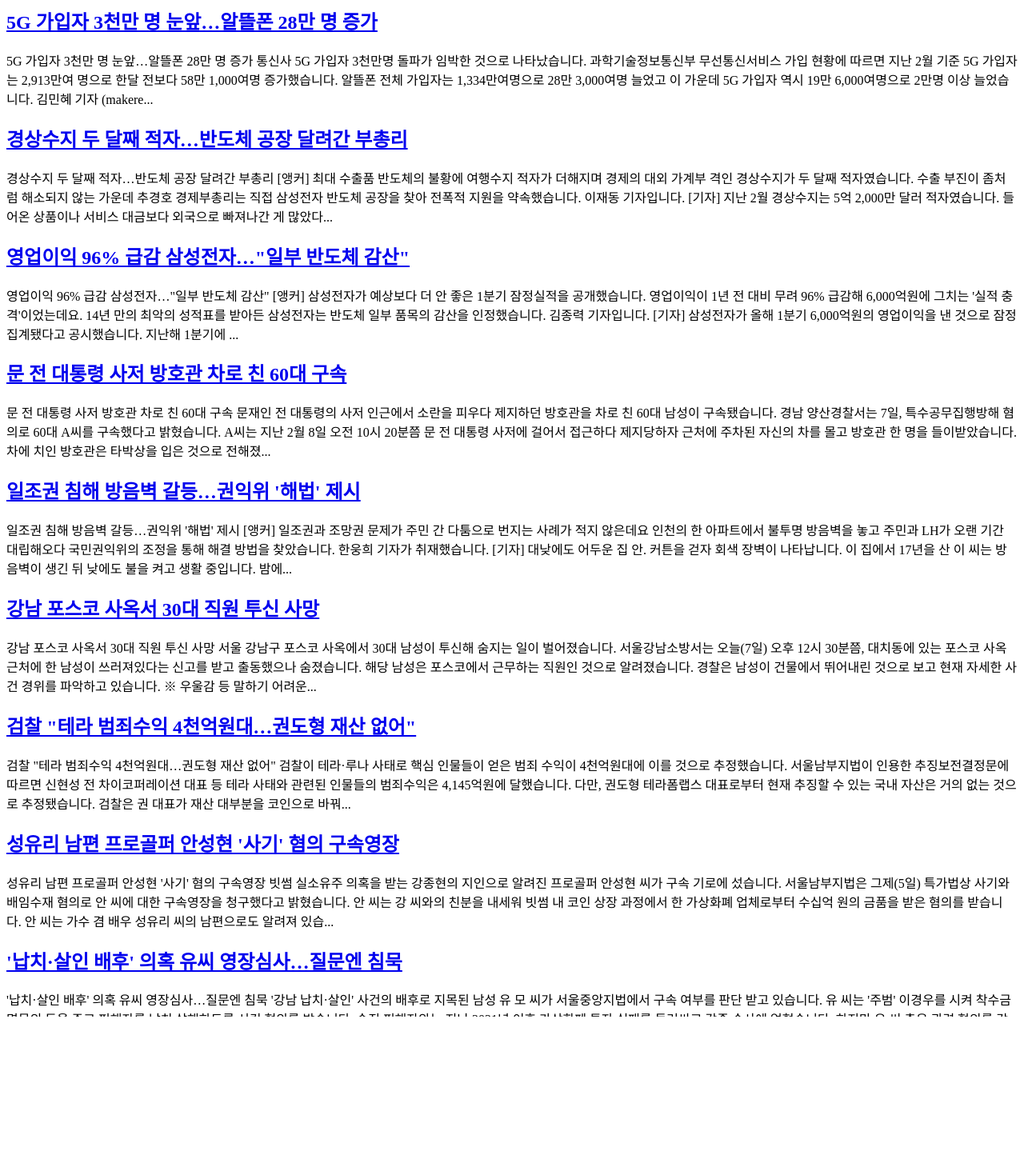
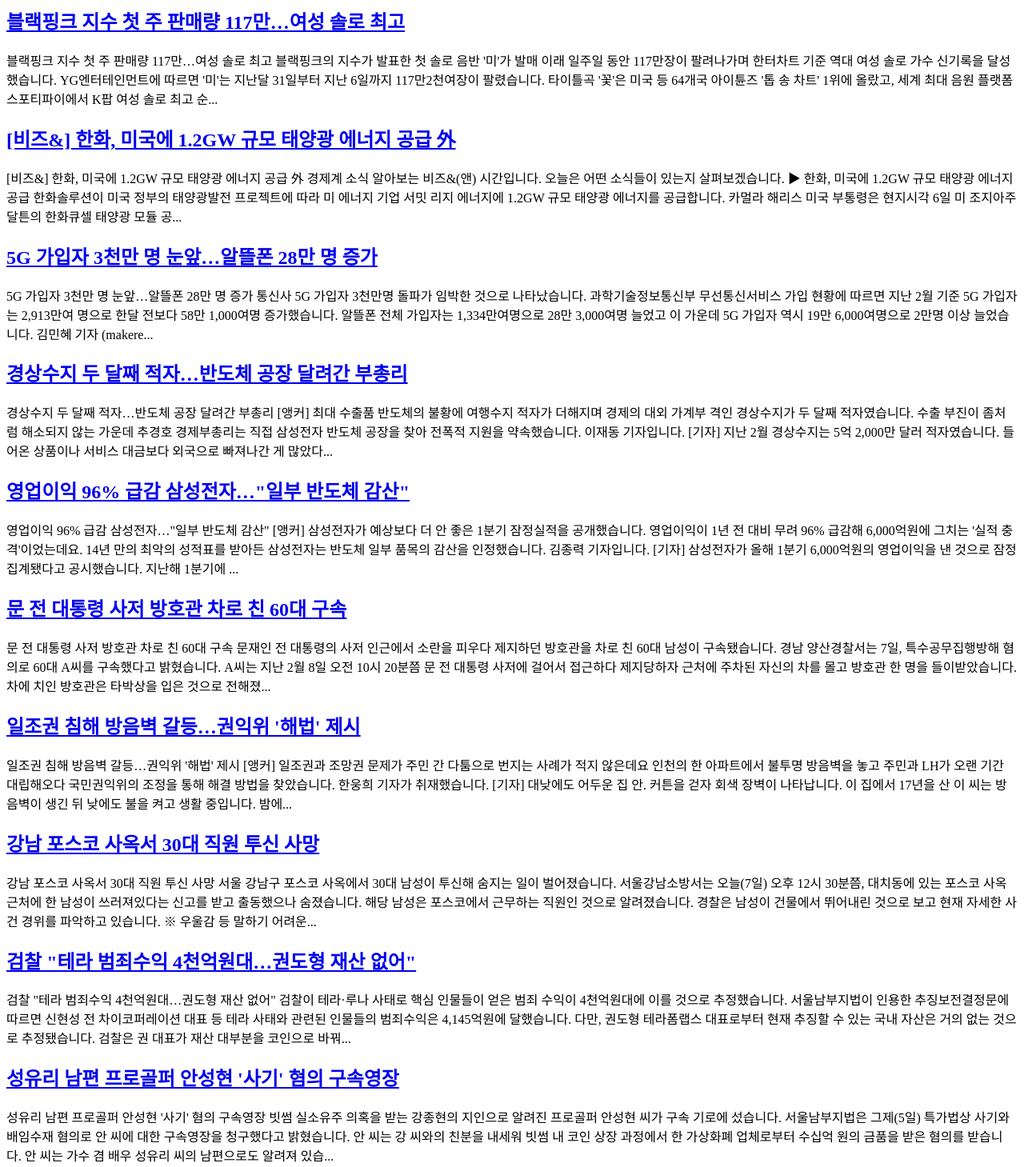
Before and after one commit to dls32208/VRChatKoreaNews, a plain HTML site: page news.html in a window 1280 px wide. Shown: the whole page at 80% size. Drawn offline with Linux system fonts and the light colour scheme.

Commit message:
Update news

```diff
--- a/news.html
+++ b/news.html
@@ -3,6 +3,12 @@
 <title>News</title>
 </head>
 <body>
+<h2><a href='http://www.yonhapnewstv.co.kr/news/MYH20230407014000641'>블랙핑크 지수 첫 주 판매량 117만…여성 솔로 최고</a></h2>
+<p>블랙핑크 지수 첫 주 판매량 117만…여성 솔로 최고 블랙핑크의 지수가 발표한 첫 솔로 음반 '미'가 발매 이래 일주일 동안 117만장이 팔려나가며 한터차트 기준 역대 여성 솔로 가수 신기록을 달성했습니다. YG엔터테인먼트에 따르면 '미'는 지난달 31일부터 지난 6일까지 117만2천여장이 팔렸습니다. 타이틀곡 '꽃'은 미국 등 64개국 아이튠즈 '톱 송 차트' 1위에 올랐고, 세계 최대 음원 플랫폼 스포티파이에서 K팝 여성 솔로 최고 순...</p>
+
+<h2><a href='http://www.yonhapnewstv.co.kr/news/MYH20230407013900641'>[비즈&] 한화, 미국에 1.2GW 규모 태양광 에너지 공급 外</a></h2>
+<p>[비즈&amp;] 한화, 미국에 1.2GW 규모 태양광 에너지 공급 外 경제계 소식 알아보는 비즈&amp;(앤) 시간입니다. 오늘은 어떤 소식들이 있는지 살펴보겠습니다. ▶ 한화, 미국에 1.2GW 규모 태양광 에너지 공급 한화솔루션이 미국 정부의 태양광발전 프로젝트에 따라 미 에너지 기업 서밋 리지 에너지에 1.2GW 규모 태양광 에너지를 공급합니다. 카멀라 해리스 미국 부통령은 현지시각 6일 미 조지아주 달튼의 한화큐셀 태양광 모듈 공...</p>
+
 <h2><a href='http://www.yonhapnewstv.co.kr/news/MYH20230407013800641'>5G 가입자 3천만 명 눈앞…알뜰폰 28만 명 증가</a></h2>
 <p>5G 가입자 3천만 명 눈앞…알뜰폰 28만 명 증가 통신사 5G 가입자 3천만명 돌파가 임박한 것으로 나타났습니다. 과학기술정보통신부 무선통신서비스 가입 현황에 따르면 지난 2월 기준 5G 가입자는 2,913만여 명으로 한달 전보다 58만 1,000여명 증가했습니다. 알뜰폰 전체 가입자는 1,334만여명으로 28만 3,000여명 늘었고 이 가운데 5G 가입자 역시 19만 6,000여명으로 2만명 이상 늘었습니다. 김민혜 기자 (makere...</p>
 
@@ -27,11 +33,5 @@
 <h2><a href='http://www.yonhapnewstv.co.kr/news/MYH20230407013100641'>성유리 남편 프로골퍼 안성현 '사기' 혐의 구속영장</a></h2>
 <p>성유리 남편 프로골퍼 안성현 '사기' 혐의 구속영장 빗썸 실소유주 의혹을 받는 강종현의 지인으로 알려진 프로골퍼 안성현 씨가 구속 기로에 섰습니다. 서울남부지법은 그제(5일) 특가법상 사기와 배임수재 혐의로 안 씨에 대한 구속영장을 청구했다고 밝혔습니다. 안 씨는 강 씨와의 친분을 내세워 빗썸 내 코인 상장 과정에서 한 가상화폐 업체로부터 수십억 원의 금품을 받은 혐의를 받습니다. 안 씨는 가수 겸 배우 성유리 씨의 남편으로도 알려져 있습...</p>
 
-<h2><a href='http://www.yonhapnewstv.co.kr/news/MYH20230407013000641'>'납치·살인 배후' 의혹 유씨 영장심사…질문엔 침묵</a></h2>
-<p>'납치·살인 배후' 의혹 유씨 영장심사…질문엔 침묵 '강남 납치·살인' 사건의 배후로 지목된 남성 유 모 씨가 서울중앙지법에서 구속 여부를 판단 받고 있습니다. 유 씨는 '주범' 이경우를 시켜 착수금 명목의 돈을 주고 피해자를 납치 살해하도록 시킨 혐의를 받습니다. 숨진 피해자와는 지난 2021년 이후 가상화폐 투자 실패를 둘러싸고 각종 송사에 얽혔습니다. 하지만 유 씨 측은 관련 혐의를 강하게 부인하고 있습니다. 영장심사에 출석한 과정에...</p>
-
-<h2><a href='http://www.yonhapnewstv.co.kr/news/MYH20230407012900641'>동절기 추가접종 종료…희망자 한해 당분간 운영</a></h2>
-<p>동절기 추가접종 종료…희망자 한해 당분간 운영 [앵커] 코로나 확진자가 최근 다시 늘어나는 추세를 보이고 있습니다. 다만 방역당국은 대규모 유행으로 번질 가능성은 낮다고 보고 있는데요. 공식 동절기 추가접종 기간은 끝났지만 희망자에 한해 위탁 의료기관에서 계속 무료 접종이 가능합니다. 김민혜 기자입니다. [기자] 신규 코로나 확진자는 1만 735명으로, 한 주 전보다 360여명 늘었습니다. 지난달 중순 이후 코로나 유행은 다시 소폭 오르는...</p>
-
 </body>
 </html>
```
